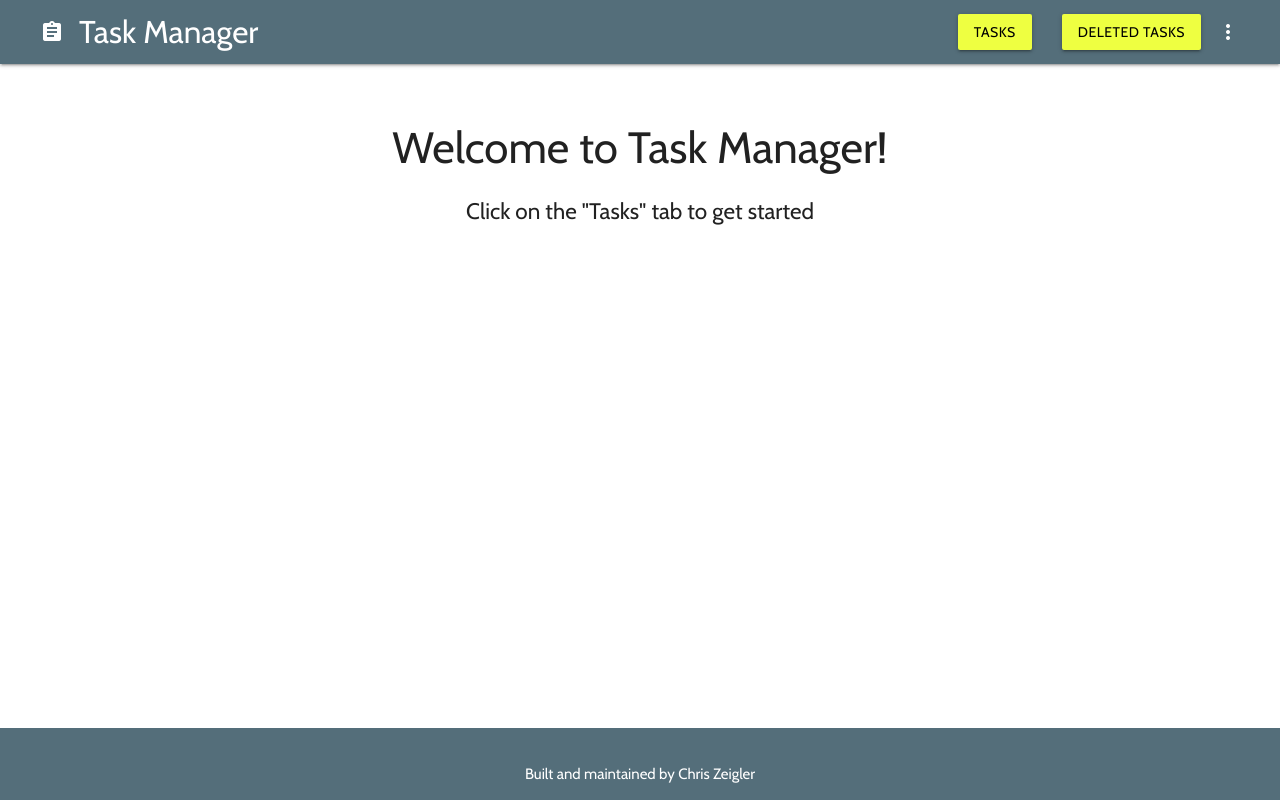
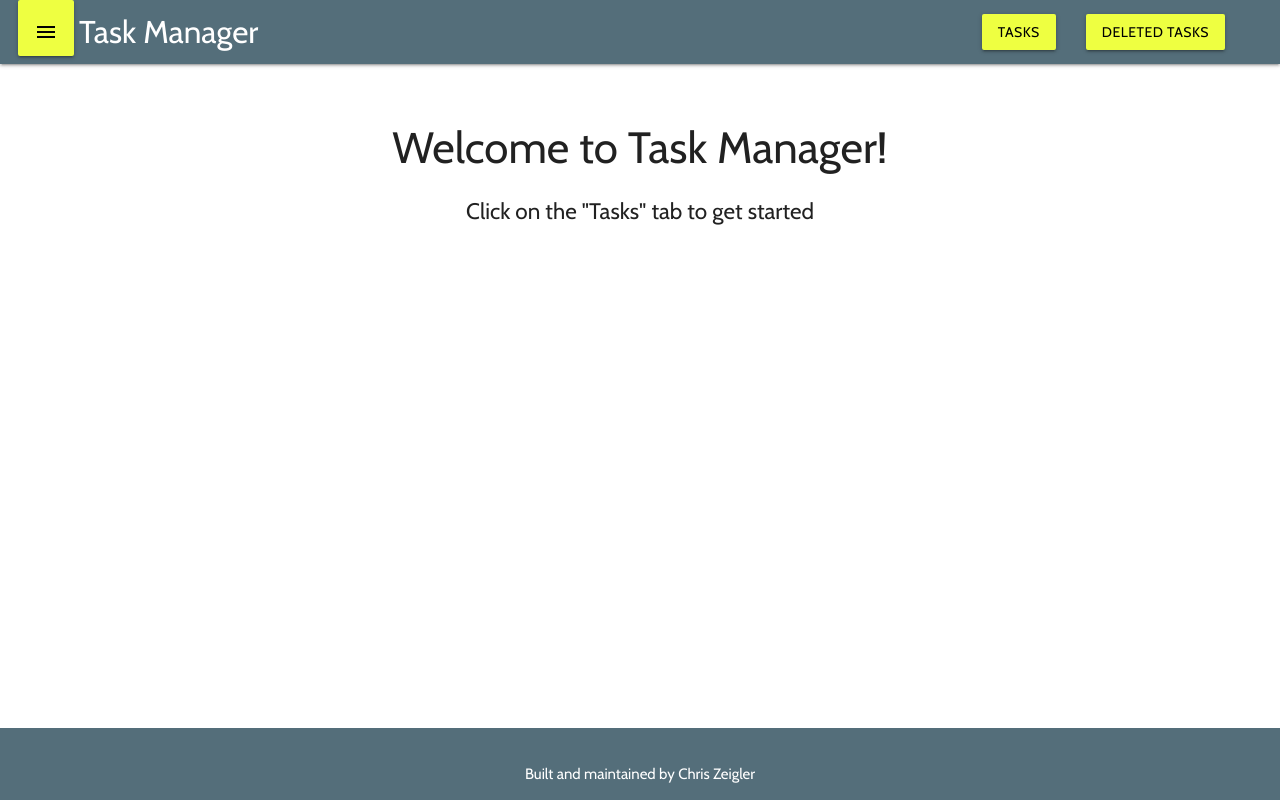
Before and after one commit to zigybass/React-Task-Manager, a React (Create React App) app: page / in a window 1280 px wide. Built offline with nearby package versions, Linux system fonts and the light colour scheme.

Commit message:
added mobile navbar using materialize react

```diff
--- a/src/components/layout/Header.js
+++ b/src/components/layout/Header.js
@@ -1,5 +1,6 @@
 import React from "react";
 import { Link } from "react-router-dom";
+import { SideNav, SideNavItem, Button } from "react-materialize";
 
 function Header() {
   return (
@@ -14,17 +15,33 @@ function Header() {
               {/* <Link to="/login" className="waves-effect lime accent-2 black-text waves-dark btn">
                 Login
               </Link> */}
-              <Link to="/tasks" className="waves-effect lime accent-2 black-text waves-dark btn">
+              <Link
+                to="/tasks"
+                className="waves-effect lime accent-2 black-text waves-dark btn"
+              >
                 Tasks
               </Link>
-              <Link to="/deleted" className="waves-effect lime accent-2 black-text waves-dark btn">
+              <Link
+                to="/deleted"
+                className="waves-effect lime accent-2 black-text waves-dark btn"
+              >
                 Deleted Tasks
               </Link>
             </li>
-            <li>
-              <i className="material-icons">more_vert</i>
-            </li>
           </ul>
+            <SideNav
+              trigger={
+                <Button className="lime accent-2 black-text">
+                  <i className="material-icons">menu</i>
+                </Button>
+              }
+              options={{ closeOnClick: true }}
+            >
+              <SideNavItem subheader>Task Manager</SideNavItem>
+              <SideNavItem divider />
+              <SideNavItem waves href="/tasks">Tasks</SideNavItem>
+              <SideNavItem waves href="/deleted">Deleted</SideNavItem>
+            </SideNav>
         </div>
       </nav>
     </div>
```
